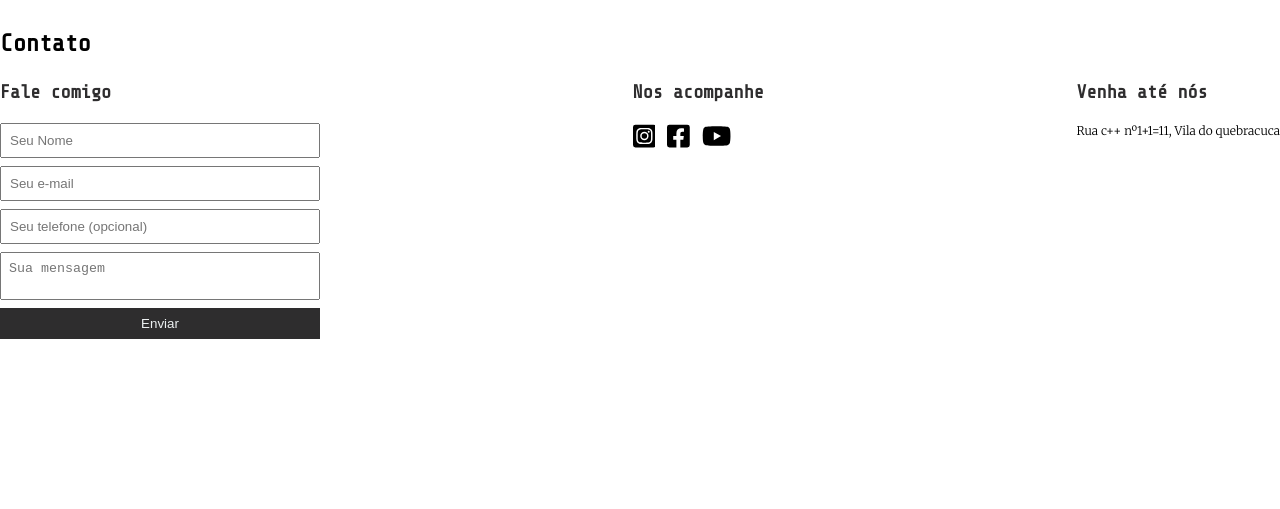
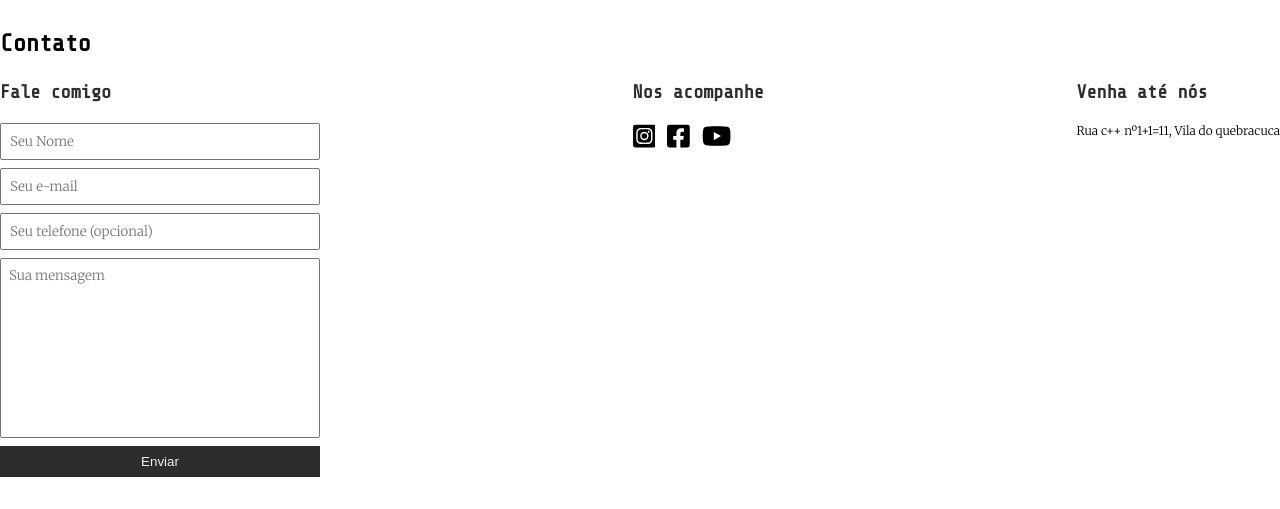
Before and after one commit to augustocrp/EBAC---Projeto-1, a plain HTML site: page index.html in a window 1280 px wide. Shown: the part 426-935 px from the top of the page. Before the commit the page ends 800 px from the top, so only its background shows below. Drawn offline with nearby package versions, Linux system fonts and the light colour scheme.

Commit message:
Update main.css

```diff
--- a/main.css
+++ b/main.css
@@ -24,7 +24,7 @@ header h2, h3 {
     color: #2e2d2e;
 }
 
-body {
+body, input, textarea{
     font-family: 'Merriweather', serif;
 }
 
@@ -108,6 +108,7 @@ form button {
 
 form textarea {
     resize: none;
+    height: 180px;
 }
 
 .social-links li {
@@ -127,4 +128,13 @@ form button {
     background-color: #2e2d2e;
     color:#ecf0f1;
     border: none;
+    cursor: pointer;
 }
+
+form button:hover{
+    background-color: rgb(5, 4, 4);
+}
+
+input:focus, textarea:focus {
+    outline-color: #1e1d1e;
+}
```
